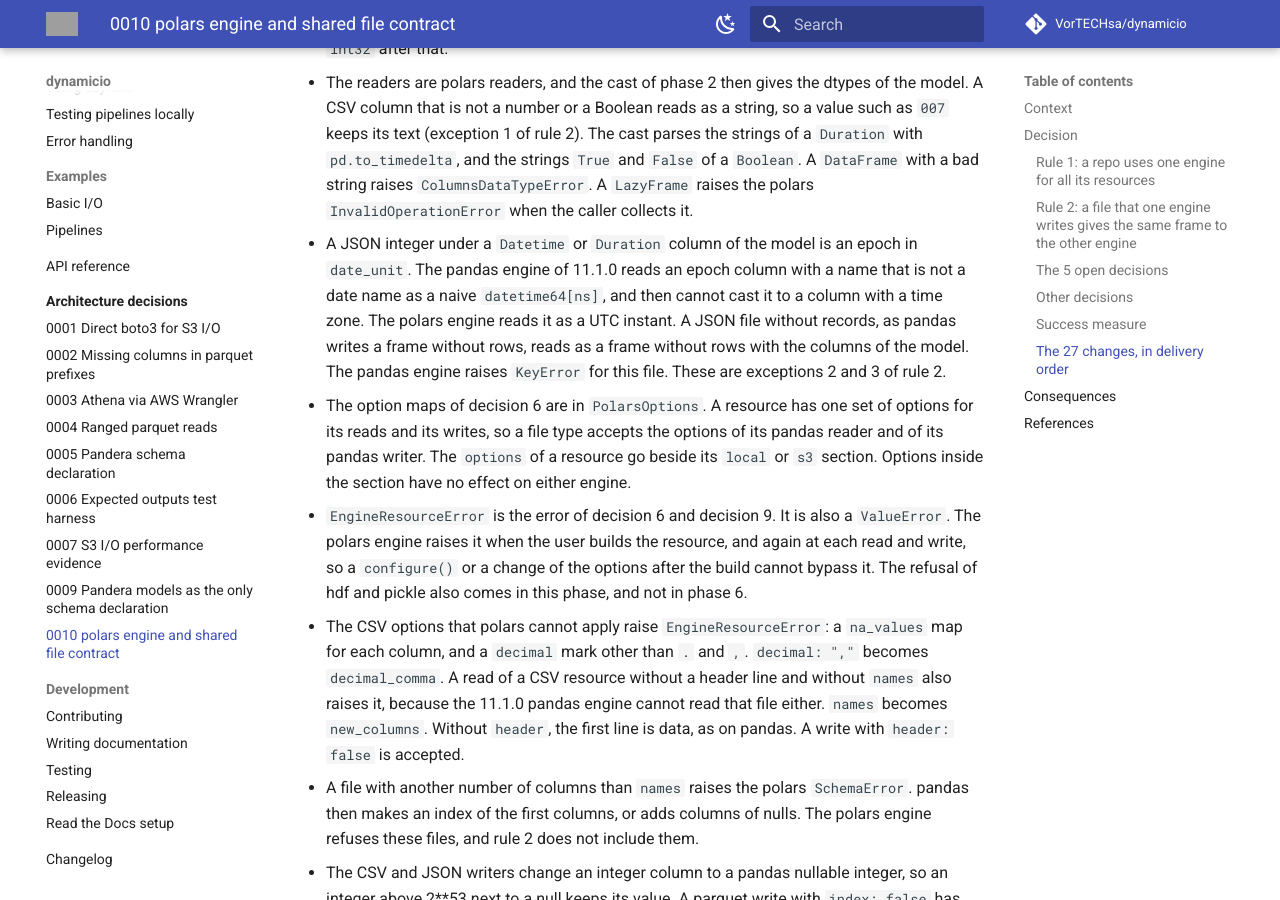
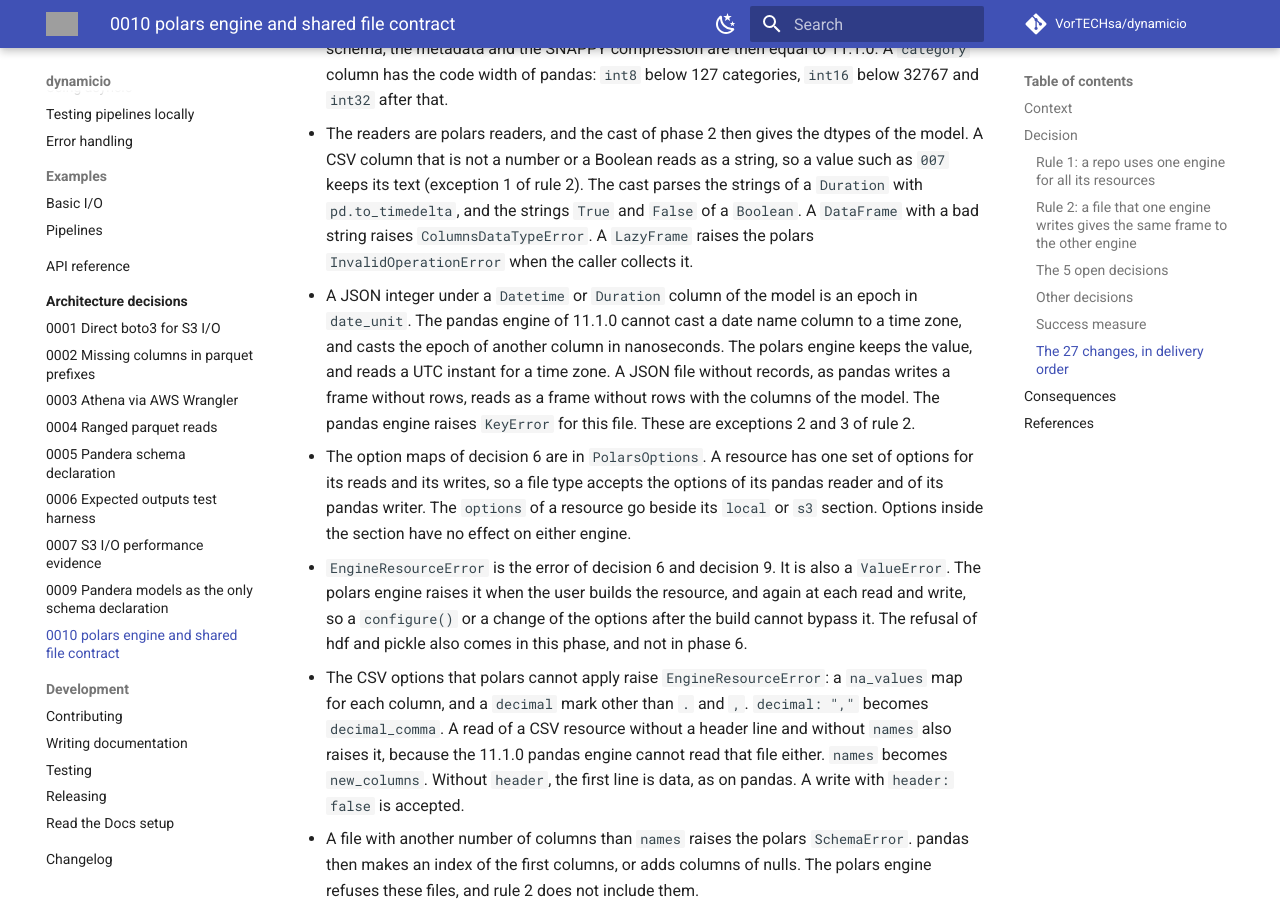
Before and after one commit to VorTECHsa/dynamicio, an MkDocs documentation site: the page built from docs/adr/0010-polars-engine-and-shared-file-contract.md, in a window 1280 px wide and 900 px high, scrolled down 10369 px. Built offline with MkDocs 1.6.1 and Material for MkDocs 9.7.7, drawn with Linux system fonts in a browser that asks for light colours; comment, search, counter and statistics services are not loaded; some of the changed text lies outside the part shown; grey boxes are pictures that could not be loaded.

Commit message:
docs(RND-25353): state the JSON epoch difference of the pandas reader for durations and naive datetimes

```diff
--- a/docs/adr/0010-polars-engine-and-shared-file-contract.md
+++ b/docs/adr/0010-polars-engine-and-shared-file-contract.md
@@ -63,8 +63,9 @@ a file that the pandas engine refuses. Rule 2 does not include these cases, and
    CSV and for JSON.
 2. A JSON file without records, as `DataFrame.to_json` writes a frame without rows. The pandas engine raises `KeyError`, and the polars engine gives a frame
    without rows with the columns of the model.
-3. A JSON epoch under a `Datetime` column with a time zone, in a column with a name that is not a date name. The pandas engine reads a naive `datetime64[ns]`
-   and cannot cast it. The polars engine reads a UTC instant.
+3. A JSON epoch under a `Datetime` or a `Duration` column. `pandas.read_json` converts only the columns with a date name, such as `created_at`, and gives a
+   naive `datetime64[ns]`. The cast of a column with a time zone then fails. Another column stays an integer, and the cast reads it in nanoseconds, so 1 ms
+   becomes 1 ns. The polars engine reads each epoch in `date_unit` and keeps the value. A column with a time zone gives a UTC instant.
 4. A CSV resource with `header: false` and `names`. The pandas reader raises `TypeError` for `header: false`, and the polars engine reads the file that the
    writer gives.
 
@@ -268,8 +269,8 @@ Phase 3 as built:
 - The readers are polars readers, and the cast of phase 2 then gives the dtypes of the model. A CSV column that is not a number or a Boolean reads as a string,
   so a value such as `007` keeps its text (exception 1 of rule 2). The cast parses the strings of a `Duration` with `pd.to_timedelta`, and the strings `True` and `False` of a
   `Boolean`. A `DataFrame` with a bad string raises `ColumnsDataTypeError`. A `LazyFrame` raises the polars `InvalidOperationError` when the caller collects it.
-- A JSON integer under a `Datetime` or `Duration` column of the model is an epoch in `date_unit`. The pandas engine of 11.1.0 reads an epoch column with a
-  name that is not a date name as a naive `datetime64[ns]`, and then cannot cast it to a column with a time zone. The polars engine reads it as a UTC instant.
+- A JSON integer under a `Datetime` or `Duration` column of the model is an epoch in `date_unit`. The pandas engine of 11.1.0 cannot cast a date name
+  column to a time zone, and casts the epoch of another column in nanoseconds. The polars engine keeps the value, and reads a UTC instant for a time zone.
   A JSON file without records, as pandas writes a frame without rows, reads as a frame without rows with the columns of the model. The pandas engine raises
   `KeyError` for this file. These are exceptions 2 and 3 of rule 2.
 - The option maps of decision 6 are in `PolarsOptions`. A resource has one set of options for its reads and its writes, so a file type accepts the options of
```
